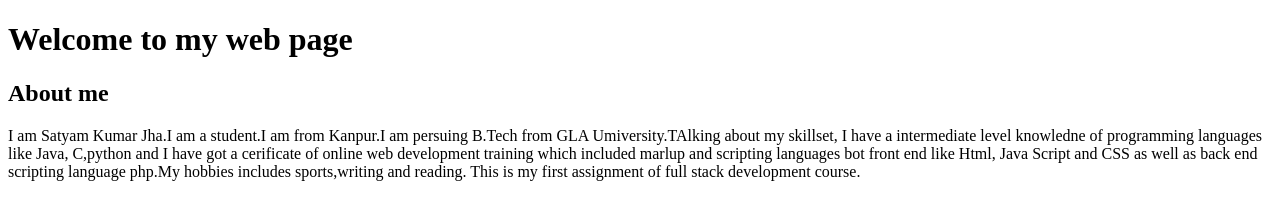
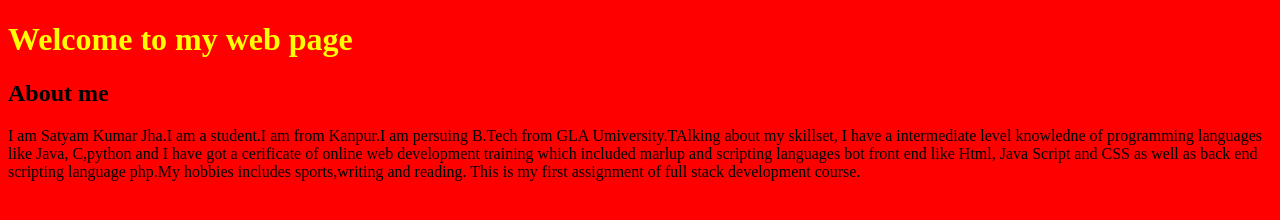
Before and after one commit to satyamjha1710/full_stack_assignment-1, a plain HTML site: page public_html/index.html in a window 1280 px wide. Drawn offline with Linux system fonts and the light colour scheme.

Commit message:
second assignment

```diff
--- a/public_html/index.html
+++ b/public_html/index.html
@@ -4,8 +4,8 @@
     <title>Assignment-1</title>
 
   </head>
-  <body>
-    <h1>Welcome to my web page</h1>
+  <body style="background: #ff0000">
+    <h1 style="color: yellow">Welcome to my web page</h1>
     <h2>About me</h2>
     <p>I am Satyam Kumar Jha.I am a student.I am from Kanpur.I am persuing B.Tech
         from GLA Umiversity.TAlking about my skillset,
```
